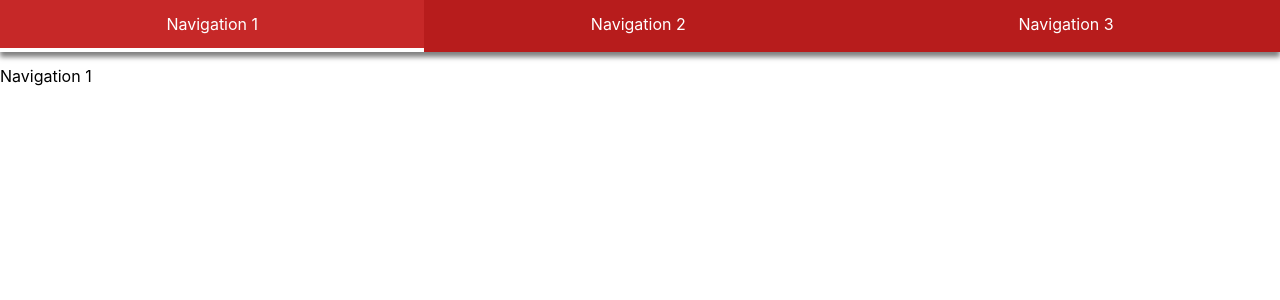
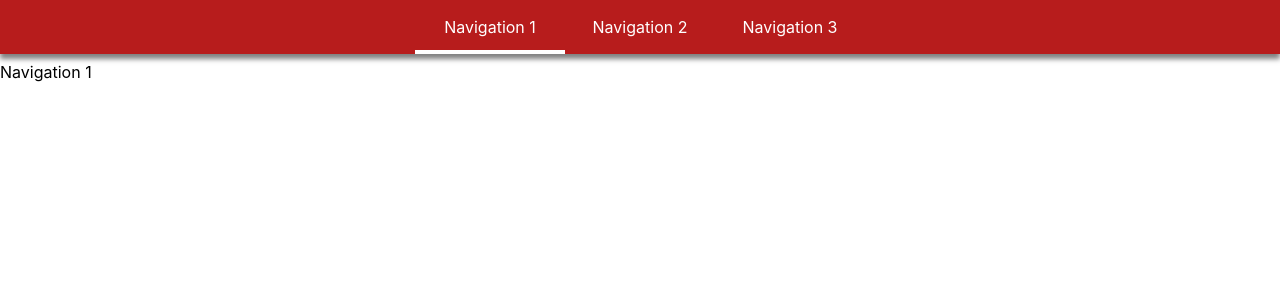
Before and after one commit to SaegesserSascha/navigation, a React (Create React App) app: page /navigation1 in a window 1280 px wide. Shown: the top 300 px of the page. Built offline with nearby package versions, Linux system fonts and the light colour scheme.

Commit message:
Standardized font-sizes and added Roboto as the main font

```diff
--- a/src/App.css
+++ b/src/App.css
@@ -23,7 +23,6 @@ time, mark, audio, video {
 	margin: 0;
 	padding: 0;
 	border: 0;
-	font-size: 100%;
 	vertical-align: baseline;
 }
 
@@ -59,3 +58,48 @@ table {
 /*******************
 CUSTOM
 ********************/
+
+:root {
+  --font-size-1: 2.488rem;
+  --font-size-2: 2.074rem;
+  --font-size-3: 1.728rem;
+  --font-size-4: 1.44rem;
+  --font-size-5: 1.2rem;
+  --font-size-6: 1rem;
+}
+
+@media screen and (min-width: 500px) {
+  :root {
+    --font-size-1: 4.209rem;
+    --font-size-2: 3.157rem;
+    --font-size-3: 2.369rem;
+    --font-size-4: 1.777rem;
+    --font-size-5: 1.333rem;
+    --font-size-6: 1rem;
+  }
+}
+
+h1 {
+  font-size: var(--font-size-1);
+  letter-spacing: 2px;
+}
+h2 {
+  font-size: var(--font-size-2);
+  letter-spacing: 1px;
+}
+h3 {
+  font-size: var(--font-size-3);
+  letter-spacing: 1px;
+}
+h4 {
+  font-size: var(--font-size-4);
+}
+h5 {
+  font-size: var(--font-size-5);
+}
+h6 {
+  font-size: var(--font-size-6);
+}
+p {
+  font-size: var(--font-size-6);
+}
--- a/src/components/navbar/Navbar.js
+++ b/src/components/navbar/Navbar.js
@@ -26,10 +26,9 @@ export default function Navbar() {
     <nav id="nav" className={`app-nav ${sticky ? " sticky" : ""}`} ref={ref}>
       <ul className="app-nav-list">
         {routes.map(({ path, name }, key) =>
-
-          <li className={`app-nav-item ${location.pathname === path ? " current-nav" : ""}`} key={key}>
+          <li className={`app-nav-item ${location.pathname === path ? " current-app-nav" : ""}`} key={key}>
             <Link to={path}>
-              {name}
+              <p>{name}</p>
             </Link>
           </li>)}
       </ul>
--- a/src/components/navbar/style.css
+++ b/src/components/navbar/style.css
@@ -1,37 +1,55 @@
+:root {
+  --primary-color: #b71c1c;
+}
+
 .app-nav {
+  justify-content: center;
+  background-color: var(--primary-color);
   box-shadow: 0 5px 5px rgba(0, 0, 0, .5);
+  display: flex;
   margin-bottom: 1em;
 }
 
 .app-nav-list {
   display: flex;
+  flex-grow: 1;
   flex-direction: column;
-  width: 100vw;
+  max-width: 1000px;
+  justify-content: center;
 }
 
 @media(min-width: 500px) {
   .app-nav-list {
     flex-direction: row;
+    overflow-x: auto;
     text-align: center;
   }
 }
 
 .app-nav-item {
   align-items: stretch;
+  padding-left: 4px;
   display: flex;
   flex-grow: 1;
   text-decoration: none;
 }
 
+@media(min-width: 500px) {
+  .app-nav-item {
+    max-width: 150px;
+    padding: 4px 0;
+  }
+}
+
 .app-nav-item a {
   color: white;
   flex-grow: 1;
-  padding: 1em;
+  padding: 1.5em;
   text-decoration: none;
 }
 
 .app-nav-item {
-  background-color: #b71c1c;
+  background-color: var(--primary-color);
   color: white;
   text-decoration: none;
 }
@@ -45,8 +63,17 @@
   background-color: #8e0000;
 }
 
-.current-nav {
-  border-bottom: 4px solid #fff;
+.current-app-nav {
+  border-left: 4px solid #fff;
+  padding-left: 0;
+}
+
+@media(min-width: 500px) {
+  .current-app-nav {
+    border-left: 0;
+    border-bottom: 4px solid #fff;
+    padding-bottom: 0;
+  }
 }
 
 .sticky {
--- a/src/index.css
+++ b/src/index.css
@@ -1,6 +1,9 @@
+@import url('https://fonts.googleapis.com/css2?family=Roboto:ital,wght@0,100;0,300;0,400;0,500;0,700;0,900;1,100;1,300;1,400;1,500;1,700;1,900&display=swap');
+
 body {
+  font-size: 62.5%;
   margin: 0;
-  font-family: -apple-system, BlinkMacSystemFont, 'Segoe UI', 'Roboto', 'Oxygen',
+  font-family: -apple-system, BlinkMacSystemFont, 'Roboto', 'Segoe UI', 'Oxygen',
     'Ubuntu', 'Cantarell', 'Fira Sans', 'Droid Sans', 'Helvetica Neue',
     sans-serif;
   -webkit-font-smoothing: antialiased;
--- a/src/pages/Navigation1.js
+++ b/src/pages/Navigation1.js
@@ -1,7 +1,7 @@
 export default function Navigation1() {
   return(
     <div>
-      Navigation 1
+      <p>Navigation 1</p>
     </div>
   );
 }
--- a/src/pages/Navigation2.js
+++ b/src/pages/Navigation2.js
@@ -1,7 +1,7 @@
 export default function Navigation2() {
   return(
     <div>
-      Navigation 2
+      <p>Navigation 2</p>
     </div>
   );
 }
--- a/src/pages/Navigation3.js
+++ b/src/pages/Navigation3.js
@@ -1,7 +1,7 @@
 export default function Navigation3() {
   return(
     <div>
-      Navigation 3
+      <p>Navigation 3</p>
     </div>
   );
 }
```
